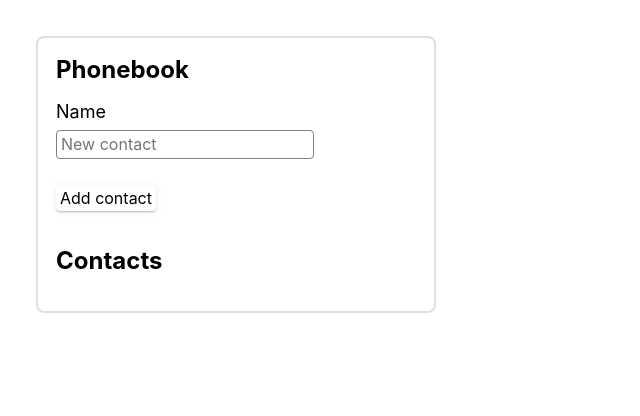
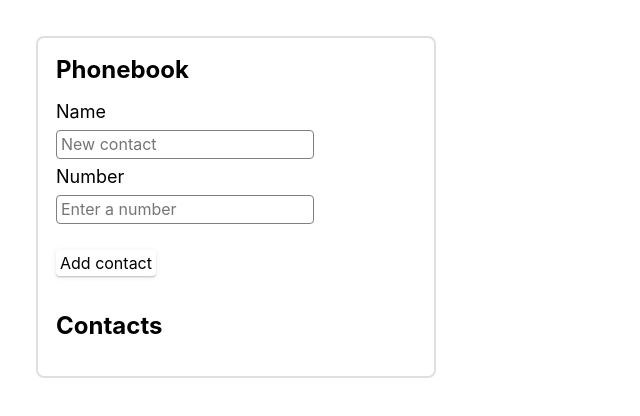
Before and after one commit to OksanaJarosch/goit-react-hw-02-phonebook, a React (Create React App) app: page / in a window 1280 px wide. Shown: the top 416 px of the page, without its empty margins (0-640 px from the left). Built offline with nearby package versions, Linux system fonts and the light colour scheme.

Commit message:
number-input-with-validation

```diff
--- a/src/components/App.jsx
+++ b/src/components/App.jsx
@@ -17,7 +17,7 @@ state = {
 
     this.setState(prevState => {
       return {
-        contacts: [...prevState.contacts, {...values, id: inputId}]
+        contacts: [...prevState.contacts, { ...values, id: inputId }]
   }
     })
   };
--- a/src/components/Contacts/Contacts.jsx
+++ b/src/components/Contacts/Contacts.jsx
@@ -9,7 +9,8 @@ export const Contacts = ({ myContacts }) => {
                 {myContacts.map(contact => {
                     return (
                         <Contact key={contact.id}>
-                            <p>{contact.name}</p>
+                            <span>{contact.name}: </span>
+                            <span>{contact.number}</span>
                         </Contact>
                     )
                 })}
--- a/src/components/Phonebook/Phonebook.jsx
+++ b/src/components/Phonebook/Phonebook.jsx
@@ -5,6 +5,7 @@ import { FormTitel, StyledForm, StyledInput, StyledLabel, StyledButton, Error }
 
 const schema = Yup.object().shape({
     name: Yup.string().min(3, "Too short").required('Required'),
+    number: Yup.string().matches(/^(\d{2,}-\d{2,}-\d{2,}|\d{2,}-\d{2,}|\d{5,})$/, "It must be min 5 numbers (1234567 or 123-45-67)").required('Required'),
 });
 
 
@@ -16,9 +17,11 @@ export const Phonebook = ({onAddContact}) => {
                 <Formik
                     initialValues={{
                         name: '',
+                        number: '',
                     }}
                     validationSchema={schema}
                     onSubmit={(values, actions) => {
+                        console.log(values);
                         onAddContact(values);
                         actions.resetForm();
                     }}
@@ -29,6 +32,11 @@ export const Phonebook = ({onAddContact}) => {
                         Name
                             <StyledInput type="text" name="name" placeholder="New contact"/>
                             <Error name="name" component="p"/>
+                        </StyledLabel>
+                        <StyledLabel>
+                        Number
+                            <StyledInput type="tel" name="number" placeholder="Enter a number"/>
+                            <Error name="number" component="p"/>
                     </StyledLabel>
                     <StyledButton type="submit">Add contact</StyledButton>
                     </StyledForm>
```
